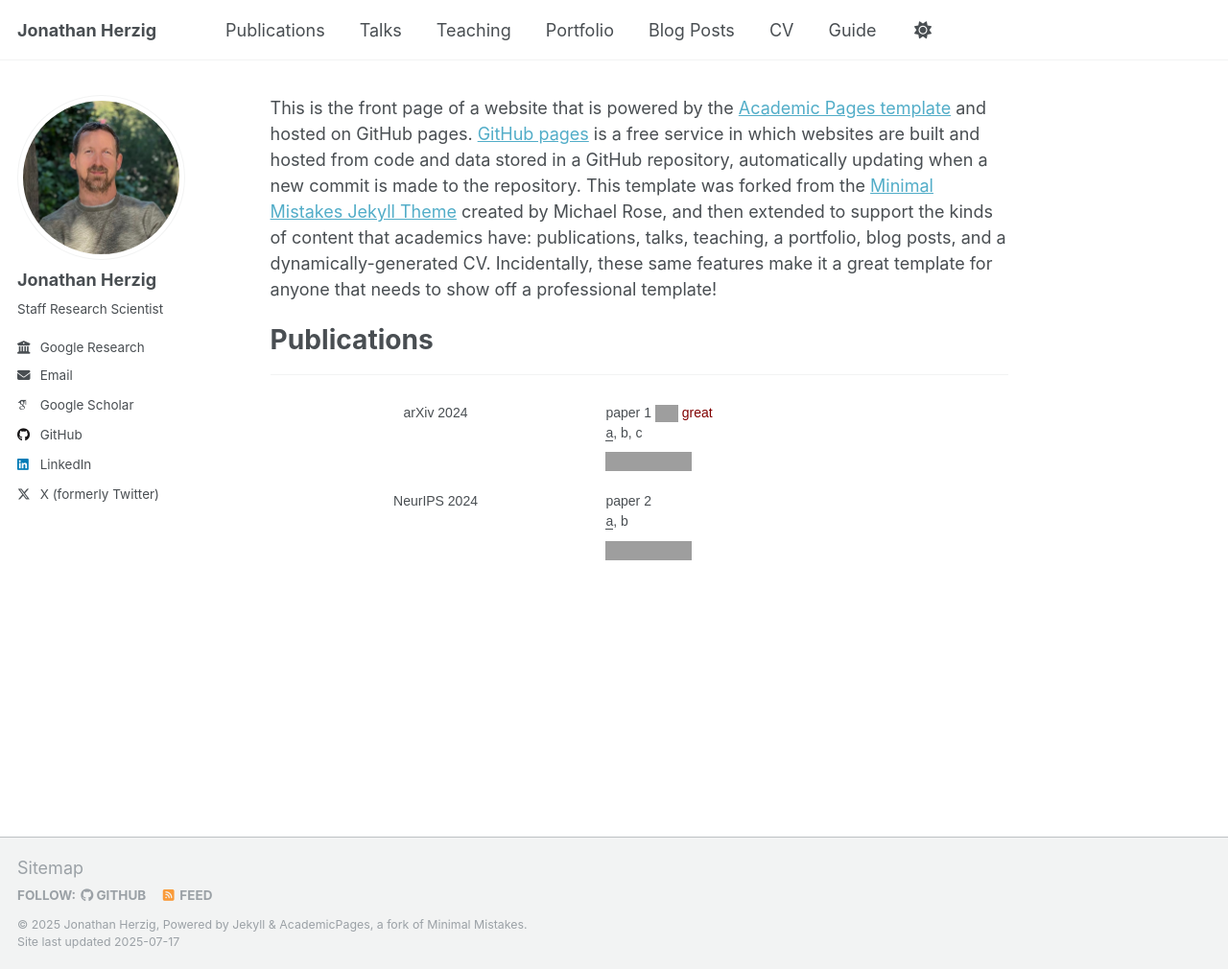
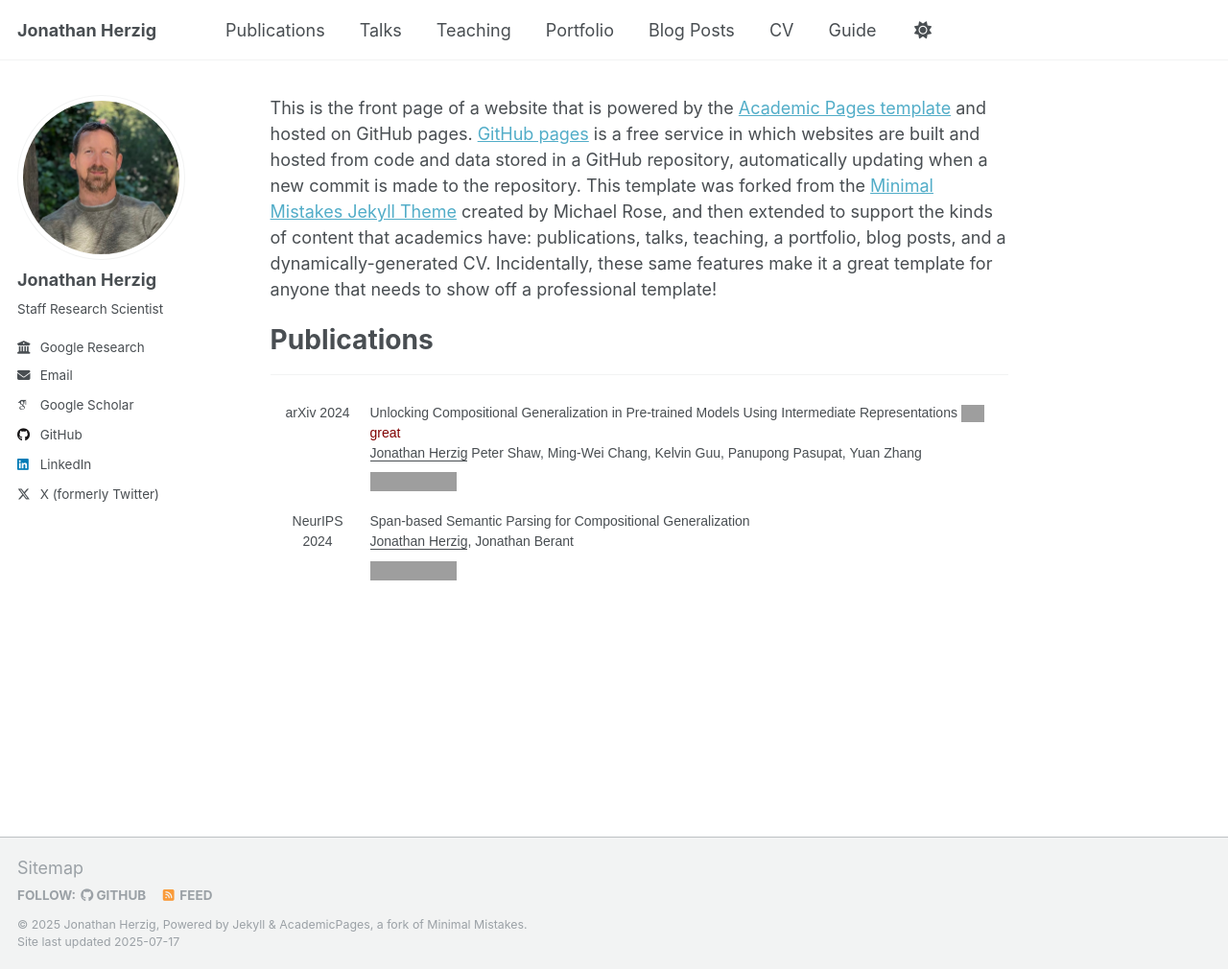
Before and after one commit to jonathanherzig/new-homepage, a Jekyll site: the page built from _pages/about.md, in a window 1280 px wide and 1010 px high. Shown: the whole window at 96% size. Built offline with Jekyll 4.4.1, drawn with Linux system fonts in a browser that asks for light colours; some web fonts are replaced; a script that is not in the unit is left out; grey boxes are pictures that could not be loaded.

Commit message:
Update publications.yml

```diff
--- a/_data/publications.yml
+++ b/_data/publications.yml
@@ -1,11 +1,11 @@
 - venue: "arXiv 2024"
-  title: "paper 1"
-  authors: "<u>a</u>, b, c"
+  title: "Unlocking Compositional Generalization in Pre-trained Models Using Intermediate Representations"
+  authors: "<u>Jonathan Herzig</u> Peter Shaw, Ming-Wei Chang, Kelvin Guu, Panupong Pasupat, Yuan Zhang"
   pdf: "https://arxiv.org/pdf/1811.00937"
   star: true
   media: 'great'
 
 - venue: "NeurIPS 2024"
-  title: "paper 2"
-  authors: "<u>a</u>, b"
+  title: "Span-based Semantic Parsing for Compositional Generalization"
+  authors: "<u>Jonathan Herzig</u>, Jonathan Berant"
   pdf: "https://arxiv.org/pdf/1811.00937"
```
